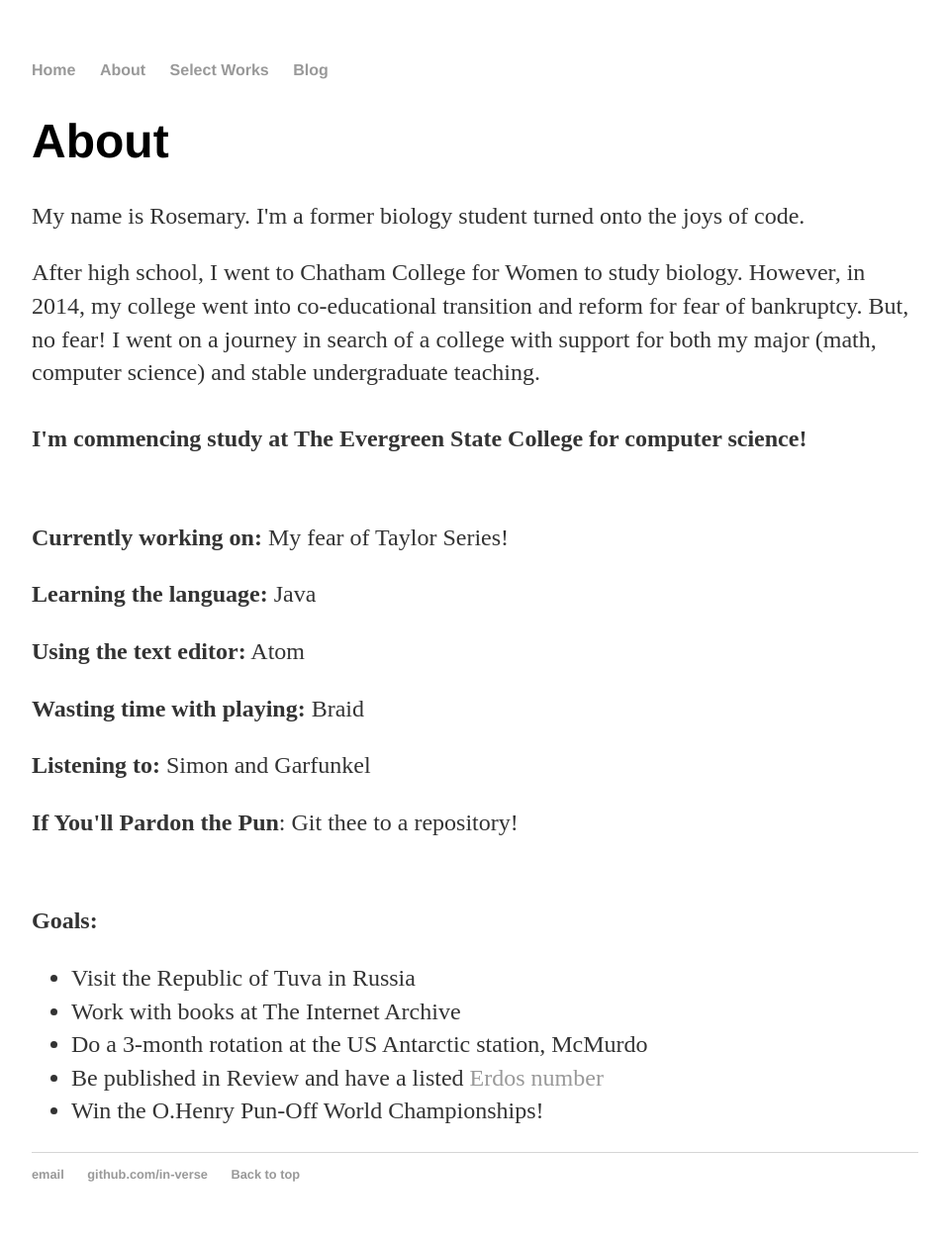
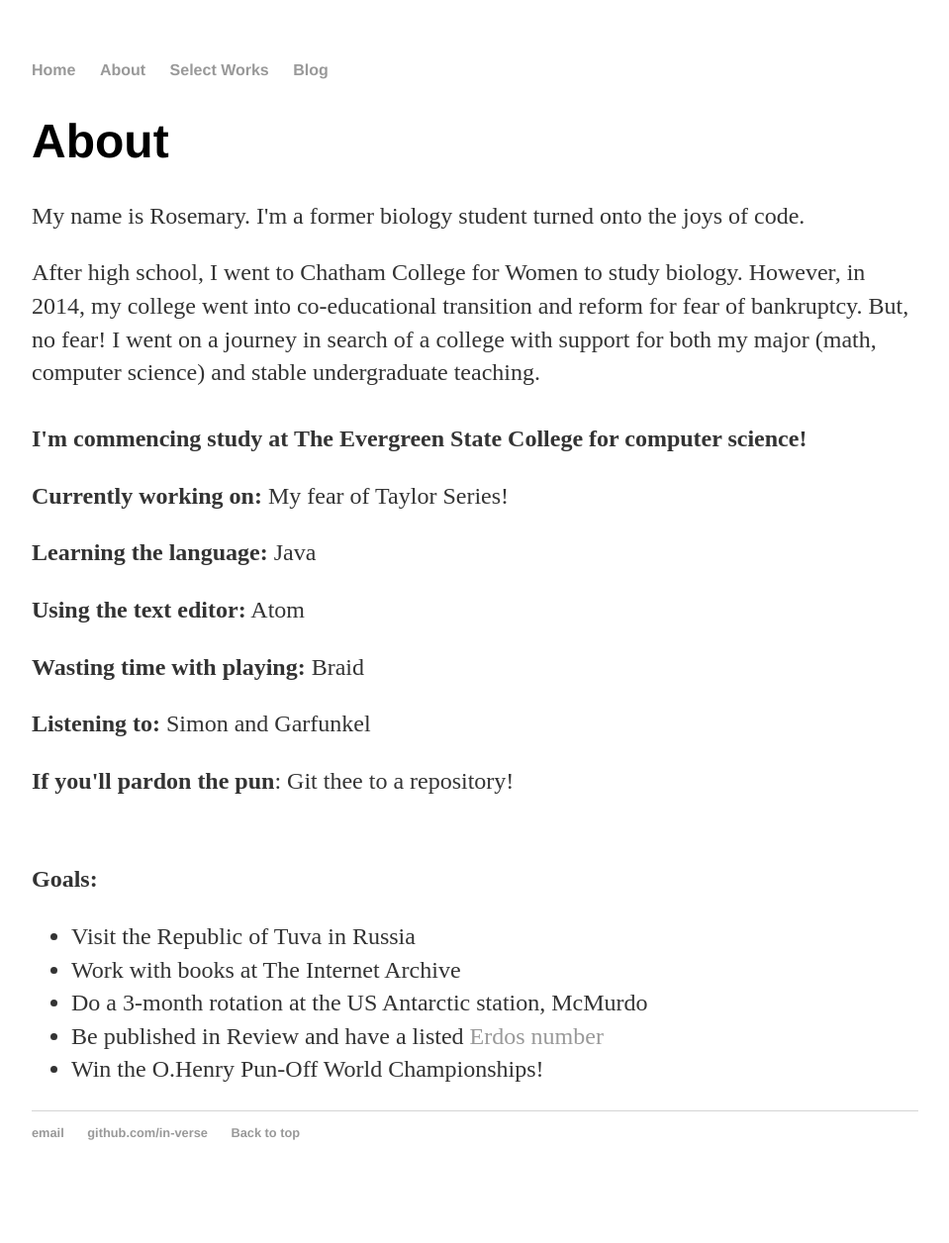
Before and after one commit to In-Verse/in-verse.github.io, a Jekyll site: the page built from about/index.html, in a window 1280 px wide. Shown: the whole page at 99% size, without its empty margins (160-1119 px from the left). Built offline with Jekyll 4.4.1, drawn with Linux system fonts in a browser that asks for light colours; after the commit the page ends 1214 px from its top, so only the background shows below that.

```diff
--- a/about/index.html
+++ b/about/index.html
@@ -8,13 +8,12 @@ title: About Me
 		<p>After high school, I went to Chatham College for Women to study biology. However, in 2014, my college went into co-educational transition and reform for fear of bankruptcy. But, no fear!
 		I went on a journey in search of a college with support for both my major (math, computer science) and stable undergraduate teaching.<br>
 		<br> <strong>I'm commencing study at The Evergreen State College for computer science!</strong></p>
-		<br>
 		<p><b>Currently working on:</b> My fear of Taylor Series! </p>
 		<p><b>Learning the language:</b> Java</p>
 		<p><b>Using the text editor:</b> Atom</p>
 		<p><b>Wasting time with playing:</b> Braid</p>
 		<p><b>Listening to:</b> Simon and Garfunkel</p>
-		<p><b>If You'll Pardon the Pun</b>: Git thee to a repository!</p>
+		<p><b>If you'll pardon the pun</b>: Git thee to a repository!</p>
 		<br>
 			<p><strong>Goals:</strong></p>
 			<ul class="contacts">
```
